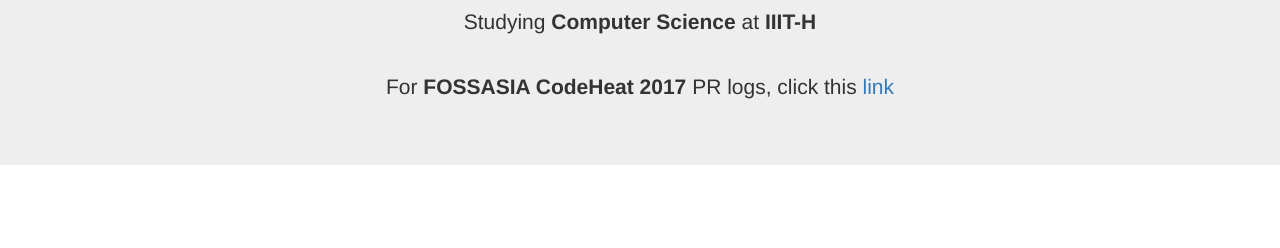
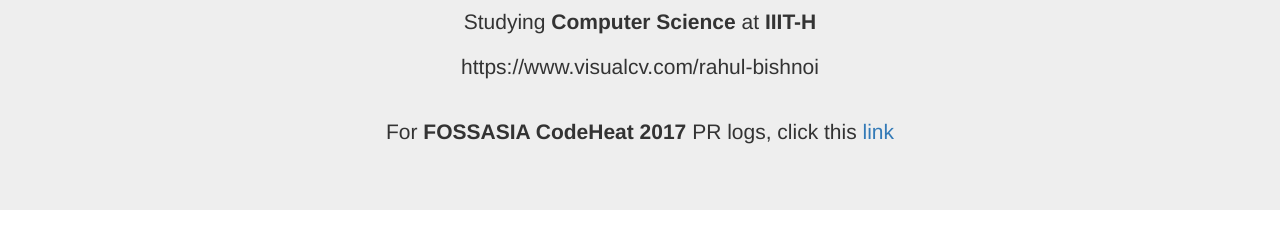
Before and after one commit to nanspro/nanspro.github.io, a plain HTML site: page index.html in a window 1280 px wide. Shown: the part 140-388 px from the top of the page. Drawn offline with nearby package versions, Linux system fonts and the light colour scheme.

Commit message:
Update index.html

```diff
--- a/index.html
+++ b/index.html
@@ -13,6 +13,7 @@
 <div class="jumbotron text-center">
   <h1>Hi i am <b>Rahul Bishnoi</b> (@nanspro)</h1>
   <p>Studying <b>Computer Science</b> at <b>IIIT-H</b></p>
+  <p>https://www.visualcv.com/rahul-bishnoi</p>
   <br>
   <p>For <b>FOSSASIA CodeHeat 2017</b> PR logs, click this <a href="fossasia.html"> link </a></p>
 </div>
```
